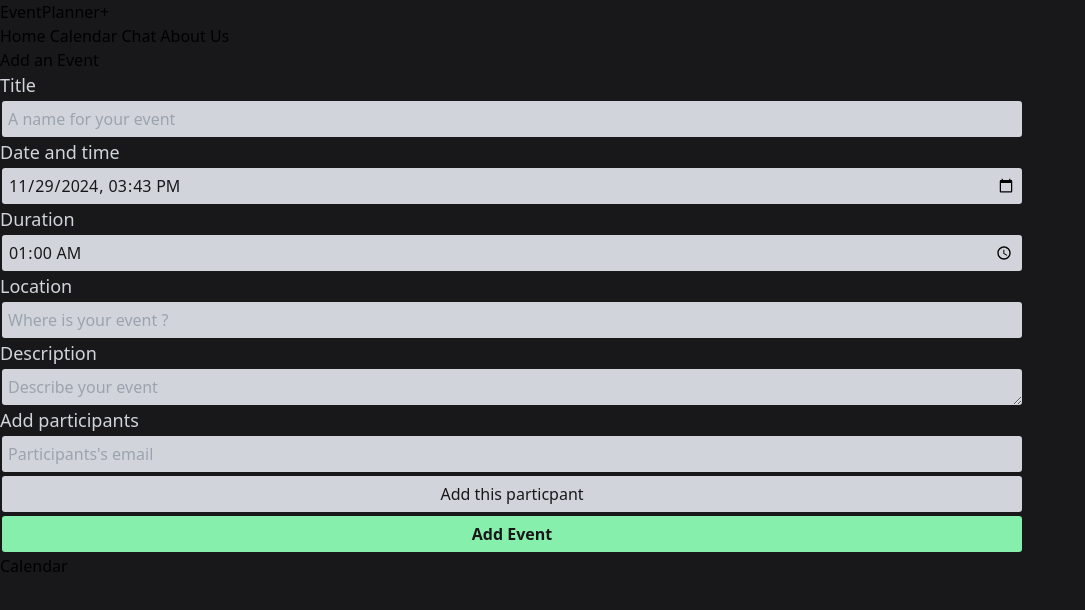
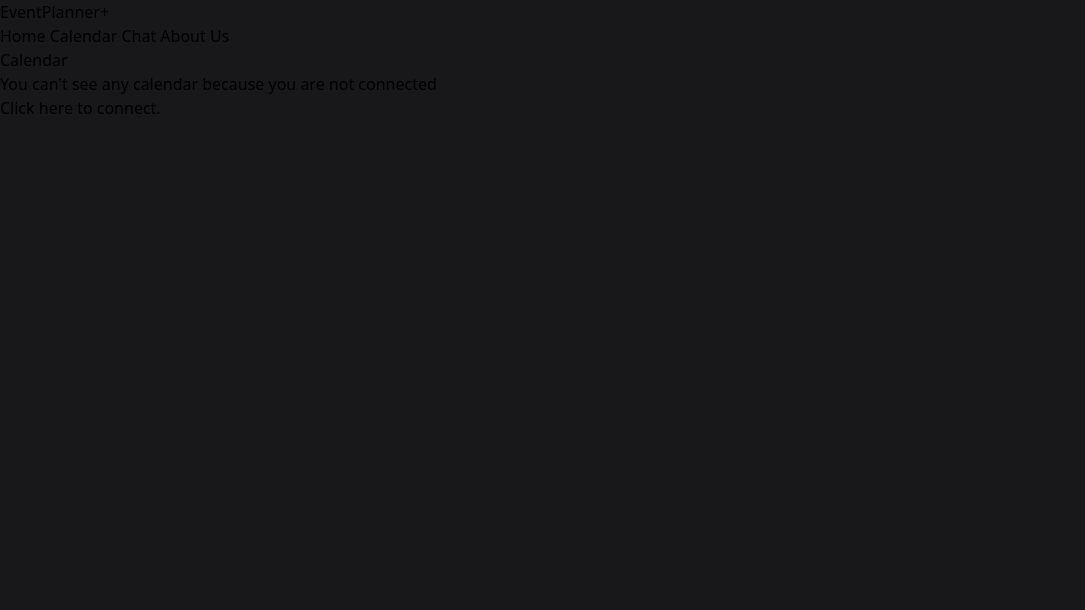
Before and after one commit to EvrardThibaud/event-planner, a Vue app: page /calendar in a window 1280 px wide. Shown: the top 610 px of the page, without its empty margins (0-1085 px from the left). Built offline with nearby package versions, Linux system fonts and the light colour scheme.

Commit message:
display form only if connected

```diff
--- a/src/App.vue
+++ b/src/App.vue
@@ -10,6 +10,7 @@
     </RouterLink>
     <NavBar/>
   </header>
+  <div class="h-14 bg-red-500 w-full"></div>
   <main class="bg-zinc-900 ">
     <RouterView></RouterView>
   </main>
--- a/src/composable/GoogleAuth.js
+++ b/src/composable/GoogleAuth.js
@@ -27,7 +27,6 @@ async function initializeGapiClient() {
     gapiInited = true;
     maybeEnableButtons();
 
-    // Si un token existe déjà dans localStorage, on le réutilise
     const savedToken = localStorage.getItem('google_access_token');
     if (savedToken) {
         gapi.client.setToken({ access_token: savedToken });
@@ -38,14 +37,15 @@ async function initializeGapiClient() {
             authorizeButton.innerText = 'Refresh';
         }
 
+
+        const toConnect = document.getElementById('to_connect')
+        if (toConnect){
+            toConnect.style.visibility = 'hidden';
+        }
+
         const showCalendar = document.getElementById('show_calendar')
         if (showCalendar){
             showCalendar.style.visibility = 'visible';
-        }
-    }else {
-        const contentArea = document.getElementById('content_area')
-        if (contentArea){
-            contentArea.innerText = 'You are not connected';
         }
     }
 }
--- a/src/views/Calendar.vue
+++ b/src/views/Calendar.vue
@@ -8,7 +8,10 @@
   const newParticipant = ref('');
   const isAdding = ref(false);
   const eventsList = ref([]);
+  const isConnected = ref(false);
+  const noEvent = ref(false)
   const participantsList = ref([]);
+  const sortingTime = ref('daily');
   const newEvent = ref({
         title: '',
         datetime: '',
@@ -21,6 +24,7 @@
   async function listUpcomingEvents() {
     showCalendar.value.innerText = 'Loading...';
     eventsList.value = [];
+    noEvent.value = false;
 
     let response;
     try {
@@ -34,13 +38,18 @@
       };
       response = await gapi.client.calendar.events.list(request);
     } catch (err) {
-      contentArea.value.innerText = err.message;
+       console.log(err.message);
       return;
     }
 
+    showCalendar.value.style.visibility = 'hidden';
+    isConnected.value = true;
+    isAdding.value = false;
+
     const events = response.result.items;
     if (!events || events.length === 0) {
-      contentArea.value.innerText = 'No events found.';
+      noEvent.value = true;
+      showCalendar.value.innerText = 'Loading...';
       return;
     }
 
@@ -55,8 +64,6 @@
       viewMore: false,
     }));
     eventsList.value.push(...output);
-    showCalendar.value.style.visibility = 'hidden';
-    isAdding.value = false;
   }
 
   async function handleRemoveEventClick(event,id){
@@ -118,7 +125,6 @@
             attendees: []
         }
         participantsList.value = [];
-        setDatetime();
         listUpcomingEvents();
       }
     } catch (err) {
@@ -147,26 +153,25 @@
     const now = new Date();
     const localDate = new Date(now.getTime() - now.getTimezoneOffset() * 60000);
     const formattedNow = localDate.toISOString().slice(0, 16);
-    input.min = formattedNow;
     newEvent.value.datetime = formattedNow;
   }
 
   onMounted(() => {
-    contentArea.value.innerText = '';
     showCalendar.value.style.visibility = 'hidden';
 
     loadScript('https://apis.google.com/js/api.js', gapiLoaded);
     loadScript('https://accounts.google.com/gsi/client', gisLoaded);
 
     setDatetime();
+
   });
 </script>
 
 <template>
-  <div class="pt-16 grid grid-cols-[30%,70%]">
-  <section>
+  <div class=" min-h-max grid grid-cols-[30%,70%]">
+  <section v-if="isConnected" class="border-r-green-200 border-r-2">
     <h2 class="pl-4 text-gray-300 font-bold text-2xl">Add an Event</h2>
-    <form @submit.prevent="submitForm" id="form_add_event" class=" flex justify-center items-start flex-col gap-2 pl-4">
+    <form @submit.prevent="submitForm" id="form_add_event" class=" flex justify-center items-start flex-col gap-2 px-4">
       <div>
 
         <label for="title">Title</label>
@@ -183,6 +188,7 @@
         id="datetime"
         type="datetime-local"
         v-model="newEvent.datetime"
+        min = "newEvent.datetime"
         required
         />
       </div>
@@ -239,8 +245,16 @@
       </form>
     </section>
 
-    <section>
-      <h1 class="pt-24">Calendar</h1>
+    <section class="pl-4">
+      <h1 class="text-gray-300 font-bold text-2xl">Calendar</h1>
+      <div v-if="isConnected">
+        <select name="" id="" v-model="sortingTime">
+          <option value="daily">Daily</option>
+          <option value="weekly">Weekly</option>
+          <option value="monthly">Monthly</option>
+        </select>
+        <h2>{{ sortingTime }}</h2>
+      </div>
       <ul>
         <li v-for="event in eventsList" class= "b-white border-2 m-2 p-2" :key="event.id" @click="handleViewMore(event.id)">
           <p>Titre : {{ event.summary }}</p>
@@ -256,8 +270,15 @@
           <button @click="handleRemoveEventClick($event, event.id)">Delete this event</button>
         </li>
       </ul>
-      <pre ref="contentArea" id="content_area" style="white-space: pre-wrap;">aaad</pre>
-      <button ref="showCalendar" id="show_calendar" @click="listUpcomingEvents">Show Calendar</button>
+
+      <div id="to_connect" class="text-gray-200">
+        <p>You can't see any calendar because you are not connected</p>
+        <RouterLink   class="hover:text-green-300 " :to="{name: 'GoogleAuth'}" >
+          Click here to connect.
+        </RouterLink>
+      </div>
+      <p v-if="noEvent" class="text-gray-200">Your calendar doesn't contain any event.</p>
+      <button class="bg-gray-200 p-2 rounded active:scale-95 hover:opacity-90" ref="showCalendar" id="show_calendar" @click="listUpcomingEvents">Show Calendar</button>
     </section>
   </div>
 </template>
@@ -278,7 +299,7 @@
 
     input, textarea, button{
       min-width: 200px;
-      width: 80%;
+      width: 100%;
       min-height: 40px;
       height: 40px;
       max-height: 100px;
```
